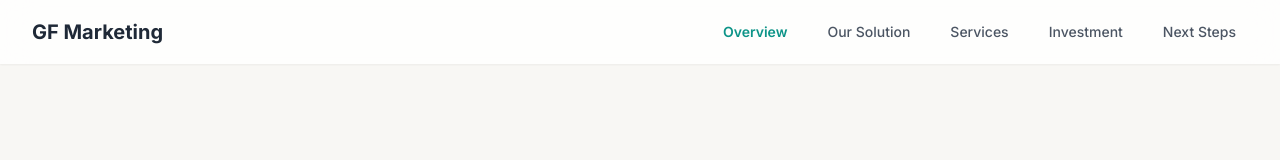
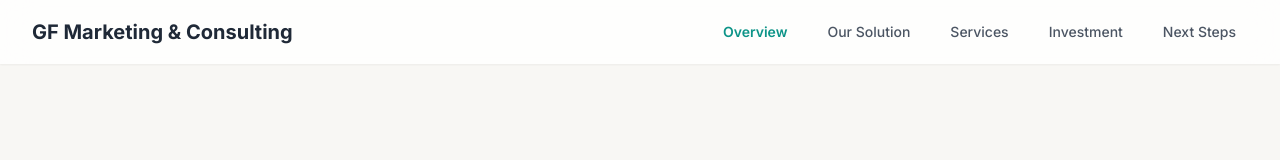
Before and after one commit to JRGuerraF95/gfmkt, a plain HTML site: page studio-create/index.html in a window 1280 px wide. Shown: the top 160 px of the page. Drawn offline with nearby package versions, Linux system fonts and the light colour scheme.

Commit message:
Update index.html

```diff
--- a/studio-create/index.html
+++ b/studio-create/index.html
@@ -65,7 +65,7 @@
         <nav class="max-w-7xl mx-auto px-4 sm:px-6 lg:px-8">
             <div class="flex items-center justify-between h-16">
                 <div class="flex items-center">
-                    <span class="font-bold text-xl text-gray-800">GF Marketing</span>
+                    <span class="font-bold text-xl text-gray-800">GF Marketing & Consulting</span>
                 </div>
                 <div class="hidden md:block">
                     <div class="ml-10 flex items-baseline space-x-4">
```
